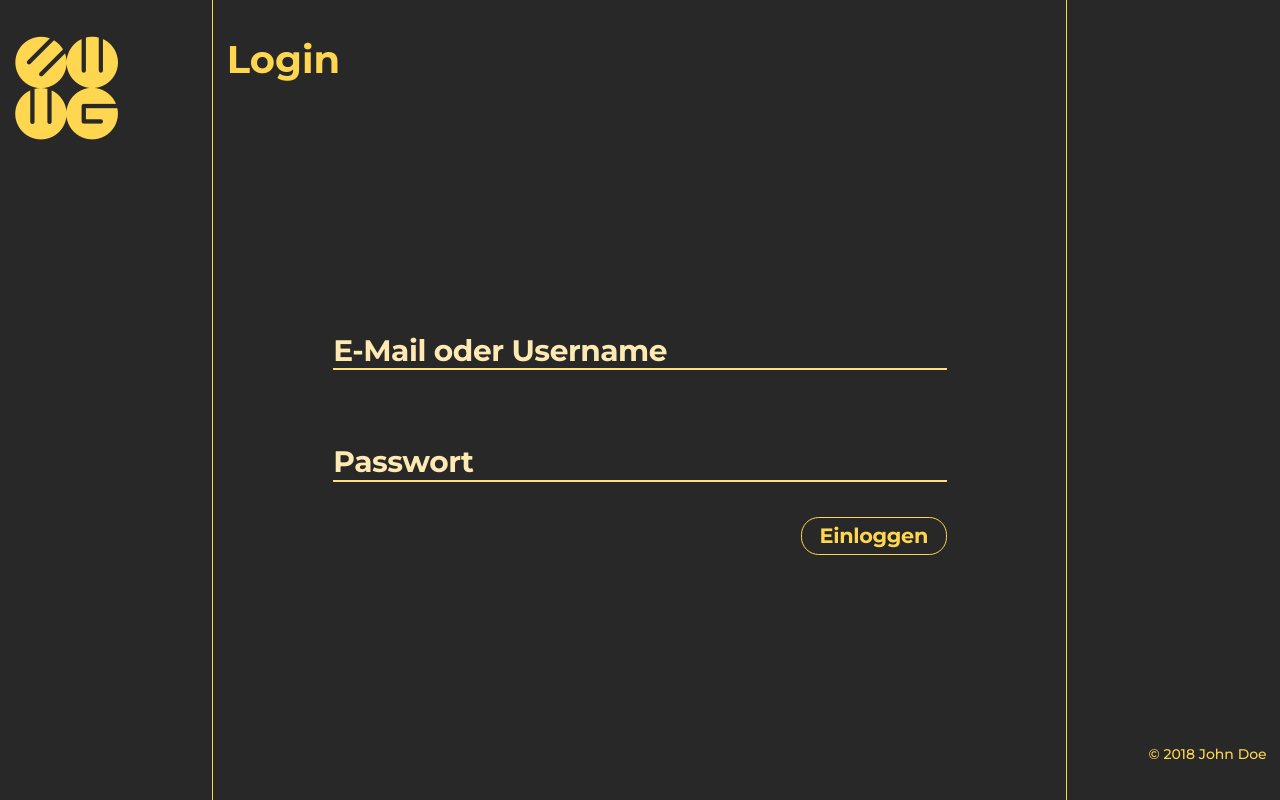
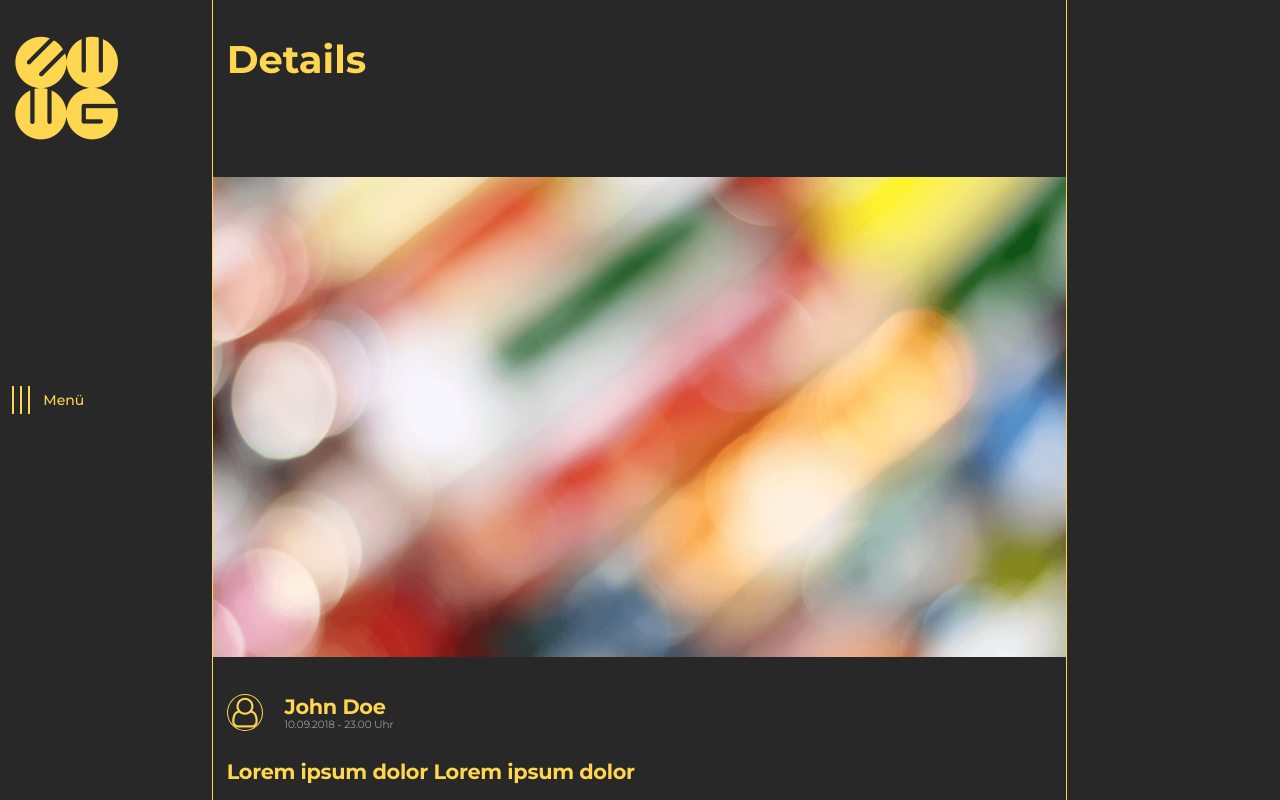
Before and after one commit to enzefalon/ewwg, a Vue app: page /gallery/details/1 in a window 1280 px wide. Before the commit this address led to /login. Built offline with nearby package versions, Linux system fonts and the light colour scheme.

Commit message:
continued with Gallery Detail Page; added User Details and Comments

```diff
--- a/src/components/base/BreadCrumb.vue
+++ b/src/components/base/BreadCrumb.vue
@@ -1,11 +1,9 @@
 <template>
   <div class="bread-crumb">
-    <link-element>
-      <head-line
-        :content-headline="getBreadcrump"
-        :type-headline="'h1'"
-      />
-    </link-element>
+    <head-line
+      :content-headline="getBreadcrump"
+      :type-headline="'h1'"
+    />
   </div>
 </template>
 
--- a/src/components/base/MainNavigationNavPoints.vue
+++ b/src/components/base/MainNavigationNavPoints.vue
@@ -68,6 +68,7 @@ export default {
 
 <style lang="scss">
 .mainnav-navpoints {
+  pointer-events: all;
   @include make-row();
   @extend .bold-8-primary;
   @extend .d-none;
--- a/src/components/base/PreviewCard.vue
+++ b/src/components/base/PreviewCard.vue
@@ -82,6 +82,9 @@ export default {
   flex-direction: column;
   height: 100%;
 }
+.preview-card-content {
+  cursor: pointer;
+}
 .media-text {
   justify-content: space-between;
 }
--- /dev/null
+++ b/src/components/base/UserComment.vue
@@ -0,0 +1,29 @@
+<template>
+  <div class="single-comment">
+    <user-details class="details-user"></user-details>
+    <p class="medium-1-light preview-desc" v-text="getRandomText" />
+  </div>
+</template>
+
+<script>
+import UserDetails from "@/components/base/partials/UserDetails";
+export default {
+  components: { UserDetails },
+  props: {},
+  data() {
+    return {};
+  },
+  computed: {
+    getRandomText() {
+      let rand = Math.ceil(Math.random() * 4);
+      let out = "Lorem ipsum dolor sit amet, consectetur adipiscing elit.";
+      return rand > 1 ? out + " " + out : out;
+    }
+  },
+  methods: {},
+  name: "UserComment"
+};
+</script>
+
+<style lang="scss">
+</style>
--- a/src/components/base/partials/LinkElement.vue
+++ b/src/components/base/partials/LinkElement.vue
@@ -1,5 +1,5 @@
 <template>
-  <router-link :to="linkTarget" :class="getElementClass">
+  <router-link :to="linkTarget" :class="getElementClass" :exact="getExactLink">
     <slot></slot>
   </router-link>
 </template>
@@ -19,6 +19,10 @@ export default {
     hoverActive: {
       type: Boolean,
       default: true
+    },
+    exactLink: {
+      type: Boolean,
+      default: true
     }
   },
   data() {
@@ -27,6 +31,9 @@ export default {
   computed: {
     getElementClass() {
       return this.hoverActive ? this.elemClass + " hover-active" : this.elemClass;
+    },
+    getExactLink() {
+      return this.exactLink;
     }
   },
   methods: {},
--- /dev/null
+++ b/src/components/base/partials/UserDetails.vue
@@ -0,0 +1,46 @@
+<template>
+  <div class="user-detail-complete">
+    <div class="user-icon">
+      <span class="icon-user-o"></span>
+    </div>
+    <div class="user-info">
+      <p>John Doe</p>
+      <head-line
+        :content-headline="'10.09.2018 - 23.00 Uhr'"
+        :type-headline="'h4'"
+        class="light-0_75-grey preview-date" />
+    </div>
+  </div>
+</template>
+
+<script>
+import HeadLine from "@/components/base/partials/HeadLine";
+export default {
+  components: { HeadLine },
+  props: {},
+  data() {
+    return {};
+  },
+  computed: {},
+  methods: {},
+  name: "UserDetails"
+};
+</script>
+
+<style lang="scss">
+.user-detail-complete {
+  @include make-row();
+}
+.user-icon {
+  @include make-col-ready();
+  @include make-col(1);
+  @extend .bold-2_25-primary;
+  .icon-user-o {
+    border: 1px solid;
+    border-radius: 50%;
+  }
+}
+.user-info {
+  @extend .bold-1_5-primary;
+}
+</style>
--- a/src/router.js
+++ b/src/router.js
@@ -70,7 +70,7 @@ const router = new Router({
       }
     },
     {
-      path: "gallery/details/:id",
+      path: "/gallery/details/:id",
       name: "gallery-details",
       component: GalleryDetailsView,
       meta: {
--- a/src/views/GalleryDetailsView.vue
+++ b/src/views/GalleryDetailsView.vue
@@ -1,6 +1,7 @@
 <template>
   <div class="mainViewContainer">
-    <!--<media-preview :media-path="getTemporaryPath" class="media-detail"/>-->
+    <media-preview :media-path="getTemporaryPath" class="media-detail"/>
+    <user-details class="details-user"></user-details>
     <div class="details-content-wrapper">
       <head-line
         :content-headline="getRandomHead"
@@ -8,15 +9,24 @@
         class="bold-1_5-primary details-hl" />
       <p class="medium-1-light preview-desc" v-text="getRandomText" />
     </div>
+    <div class="details-comments">
+      <head-line
+        :content-headline="'Kommentare:'"
+        :type-headline="'h2'"
+        class="bold-1_5-primary details-comments-hl" />
+      <user-comment></user-comment>
+    </div>
   </div>
 </template>
 
 <script>
 import MediaPreview from "@/components/base/partials/MediaPreview";
 import HeadLine from "@/components/base/partials/HeadLine";
+import UserDetails from "@/components/base/partials/UserDetails";
+import UserComment from "@/components/base/UserComment";
 
 export default {
-  components: { MediaPreview, HeadLine },
+  components: { MediaPreview, UserDetails, HeadLine, UserComment },
   props: {},
   data() {
     return {
@@ -45,9 +55,18 @@ export default {
 
 <style lang="scss">
 .media-detail {
-  @include vertical-spacing-half(false, true);
+  @include vertical-spacing(false, true);
   margin-left: -($grid-gutter-width / 2);
   margin-right: -($grid-gutter-width / 2);
   padding-right: $border-base-width;
 }
+.details-comments,
+.details-user,
+.details-hl,
+.details-comments-hl {
+  @include vertical-spacing-half(false, true);
+}
+.details-content-wrapper {
+  @include vertical-spacing(false, true);
+}
 </style>
```
Also changed, not shown: src/components/base/UserDetails.vue (deleted, +0 -18 lines).
